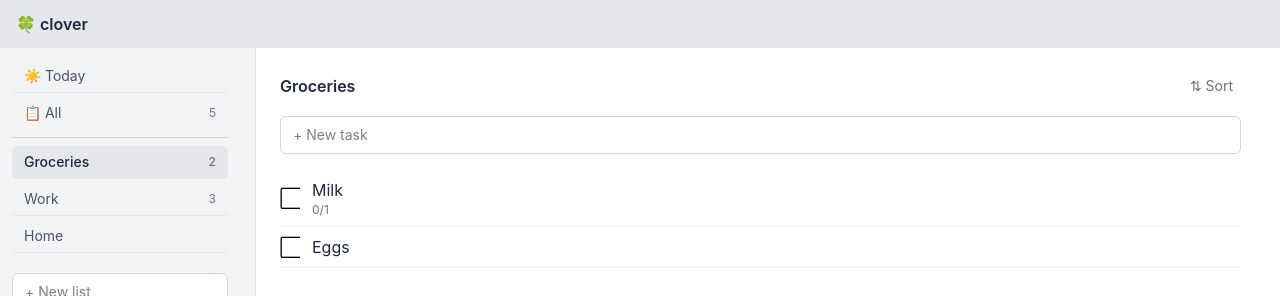
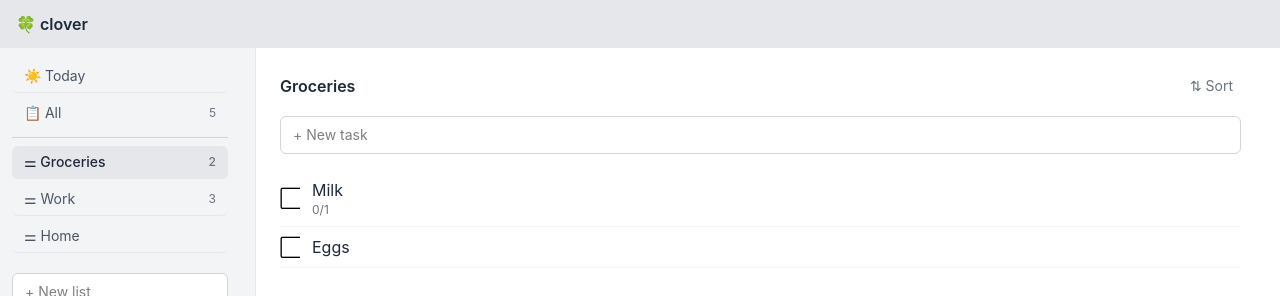
Before and after one commit to willdufault/clover, a React (Vite) app: page / in a window 1280 px wide. Shown: the top 296 px of the page. Built offline with nearby package versions, Linux system fonts and the light colour scheme.

Commit message:
style: prefix sidebar lists with the ⚌ glyph
Co-Authored-By: Claude Sonnet 5.5 <noreply@anthropic.com>

```diff
--- a/src/components/ListSidebar.tsx
+++ b/src/components/ListSidebar.tsx
@@ -59,7 +59,7 @@ export default function ListSidebar({
               sidebarRowClass(list.id === selectedListId, list.id === dragOverListId)
             }
           >
-            <span className="min-w-0 truncate">{list.name}</span>
+            <span className="min-w-0 truncate"><span>⚌ </span>{list.name}</span>
             <TaskCountBadge count={tasksInList(tasks, list.id).length} />
           </SortableRow>
         ))}
```
Also changed, not shown: 1 other file (tests, documents, lock files or other folders).
